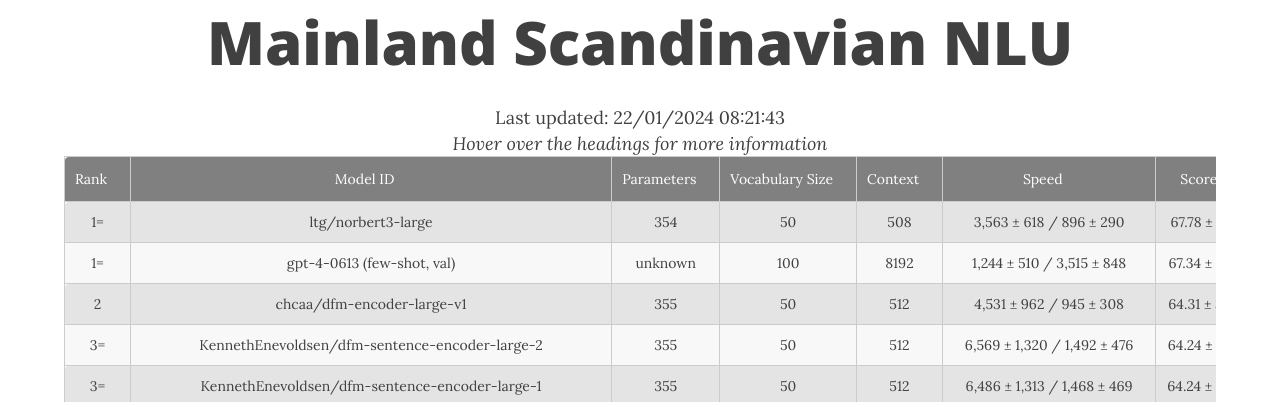
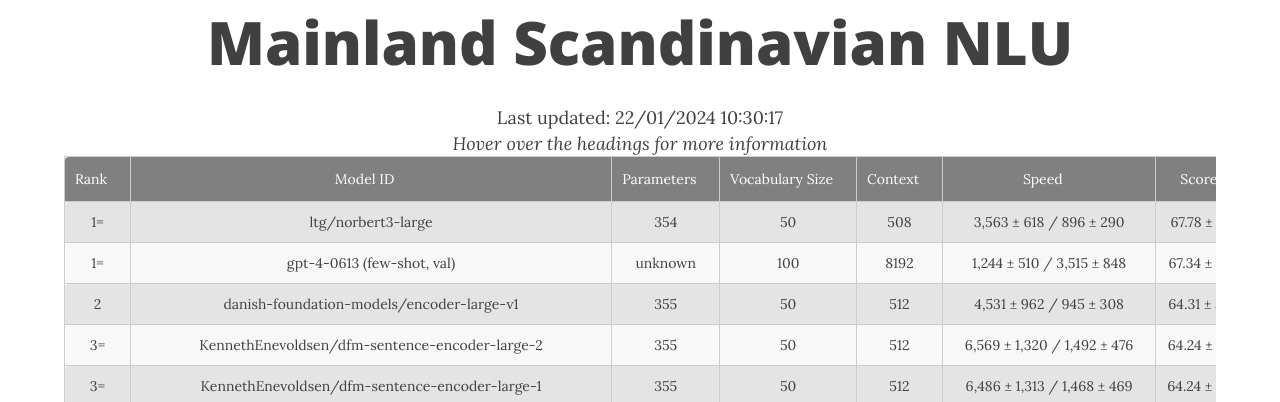
Before and after one commit to ScandEval/scandeval.github.io, a Jekyll site: the page built from mainland-scandinavian-nlu.md, in a window 1280 px wide and 943 px high. Shown: the part 121-523 px from the top of the window. Built offline with Jekyll 4.4.1, drawn with Linux system fonts in a browser that asks for light colours; nearby versions of some CDN libraries.

Commit message:
feat: Rename dfm models

```diff
--- a/insular-scandinavian-nlu.csv
+++ b/insular-scandinavian-nlu.csv
@@ -46,10 +46,10 @@
 33,dbmdz/bert-medium-historic-multilingual-cased,42.0,32,512,24291,31.38,21.69,41.08,58.9,0.27,5.9,80.58,1.58
 34,deepset/gbert-base,109.0,31,512,10570,31.02,21.35,40.69,56.38,0.98,6.69,80.48,0.89
 35,pdelobelle/robbert-v2-dutch-base,116.0,40,512,10249,30.45,21.04,39.86,58.15,-0.45,5.42,78.59,1.13
-36,chcaa/dfm-encoder-large-v1,355.0,50,512,4531,28.73,19.77,37.7,49.68,0.33,9.3,72.46,2.93
+36,danish-foundation-models/encoder-large-v1,355.0,50,512,4531,28.73,19.77,37.7,49.68,0.33,9.3,72.46,2.93
 37,KBLab/albert-base-swedish-cased-alpha,14.0,50,512,10936,26.93,16.56,37.3,42.07,0.27,7.35,73.8,0.81
 38,DDSC/roberta-base-scandinavian,125.0,50,512,9786,25.75,19.2,32.3,51.53,0.89,5.19,63.86,0.73
-39,chcaa/dfm-encoder-small-v1,22.0,96,128,5882,25.1,9.75,40.45,28.99,-0.17,0.42,79.97,0.93
+39,danish-foundation-models/encoder-small-v1,22.0,96,128,5882,25.1,9.75,40.45,28.99,-0.17,0.42,79.97,0.93
 40,Maltehb/aelaectra-danish-electra-small-uncased,14.0,32,128,3538,22.49,11.38,33.59,30.5,3.59,0.06,62.07,5.11
 41,sarnikowski/convbert-medium-small-da-cased,24.0,29,512,8299,22.34,10.71,33.97,25.35,1.4,5.37,59.66,8.28
 42,ltg/norbert2,125.0,50,512,14973,22.05,11.74,32.37,28.74,3.0,3.47,60.57,4.16
--- a/mainland-scandinavian-nlu.csv
+++ b/mainland-scandinavian-nlu.csv
@@ -1,7 +1,7 @@
 rank,model_id,num_model_parameters,vocabulary_size,max_sequence_length,speed,score,da_score,no_score,sv_score,dansk,angry_tweets,scala_da,scandiqa_da,norne_nb,norne_nn,norec,scala_nb,scala_nn,norquad,suc3,swerec,scala_sv,scandiqa_sv
 1,ltg/norbert3-large,354.0,50,508,3563,67.78,60.51,74.76,68.08,73.62,48.29,71.55,48.59,93.12,89.39,64.62,77.97,76.3,66.03,79.01,75.32,69.11,48.88
 1,"gpt-4-0613 (few-shot, val)",unknown,100,8192,1244,67.34,61.57,67.09,73.37,64.94,59.97,71.56,49.82,81.16,75.75,72.72,77.3,57.18,49.93,76.86,79.19,80.93,56.5
-2,chcaa/dfm-encoder-large-v1,355.0,50,512,4531,64.31,62.39,65.49,65.05,74.6,51.42,76.11,47.42,88.66,84.59,55.59,71.43,53.3,57.38,74.18,75.11,64.11,46.79
+2,danish-foundation-models/encoder-large-v1,355.0,50,512,4531,64.31,62.39,65.49,65.05,74.6,51.42,76.11,47.42,88.66,84.59,55.59,71.43,53.3,57.38,74.18,75.11,64.11,46.79
 3,KennethEnevoldsen/dfm-sentence-encoder-large-2,355.0,50,512,6569,64.24,62.98,66.24,63.52,75.3,55.12,76.34,45.15,86.78,83.28,58.73,70.73,59.58,56.04,71.86,74.67,62.77,44.77
 3,KennethEnevoldsen/dfm-sentence-encoder-large-1,355.0,50,512,6486,64.24,62.35,66.32,64.05,74.99,53.85,75.71,44.85,86.39,83.22,59.61,67.88,62.44,55.69,71.65,74.92,63.43,46.2
 3,google/rembert,576.0,250,256,3270,63.7,57.49,65.53,68.1,70.19,50.19,69.72,39.85,88.7,86.11,54.19,69.83,54.84,58.18,78.23,75.99,72.17,46.0
@@ -66,7 +66,7 @@
 46,Addedk/kbbert-distilled-cased,82.0,50,512,29698,40.23,31.25,31.65,57.79,57.84,31.18,13.25,22.73,81.82,75.89,33.42,14.99,13.63,0.0,80.12,71.28,51.58,28.16
 47,Twitter/twhin-bert-large,561.0,250,512,5028,39.54,36.67,34.32,47.61,66.39,39.36,7.06,33.88,86.26,80.1,34.17,12.11,4.28,11.74,74.26,63.35,16.07,36.77
 48,sentence-transformers/paraphrase-multilingual-MiniLM-L12-v2,118.0,250,512,17428,39.39,36.46,35.88,45.84,56.75,44.48,26.74,17.89,78.31,72.13,47.53,26.92,14.63,0.0,66.5,72.19,28.75,15.91
-49,chcaa/dfm-encoder-medium-v1,111.0,32,512,16130,38.23,45.02,35.66,34.0,63.42,39.91,51.01,25.76,68.66,61.77,36.56,31.23,5.4,22.56,49.62,58.7,2.23,25.45
+49,danish-foundation-models/encoder-medium-v1,111.0,32,512,16130,38.23,45.02,35.66,34.0,63.42,39.91,51.01,25.76,68.66,61.77,36.56,31.23,5.4,22.56,49.62,58.7,2.23,25.45
 50,Addedk/mbert-swedish-distilled-cased,135.0,120,512,26091,38.07,32.06,35.05,47.12,56.36,31.16,21.08,19.63,82.98,76.65,30.38,21.99,19.06,9.47,73.41,62.1,34.86,18.1
 51,jannikskytt/MeDa-Bert,111.0,32,511,16114,38.05,44.97,36.99,32.2,64.64,44.62,47.47,23.14,71.69,60.0,38.94,30.32,7.99,24.02,48.32,53.98,3.33,23.15
 52,sarnikowski/electra-small-discriminator-da-256-cased,13.0,29,512,20340,37.93,43.66,33.65,36.49,60.63,24.38,68.58,21.03,73.15,66.34,29.97,40.79,25.08,1.93,52.79,57.93,14.72,20.54
--- a/mainland-scandinavian-nlu.md
+++ b/mainland-scandinavian-nlu.md
@@ -3,7 +3,7 @@
 title: Mainland Scandinavian NLU
 ---
 
-<center>Last updated: 22/01/2024 08:21:43</center>
+<center>Last updated: 22/01/2024 10:30:17</center>
 <center><i>Hover over the headings for more information</i></center>
 
 <div class="table-wrapper centered">
@@ -94,7 +94,7 @@
   </tr>
   <tr>
    <td class="rank">2</td> <!-- Rank -->
-   <td>chcaa/dfm-encoder-large-v1</td> <!-- Model ID -->
+   <td>danish-foundation-models/encoder-large-v1</td> <!-- Model ID -->
    <td class="num_model_parameters">355</td> <!-- Number of trainable parameters -->
    <td class="vocabulary_size">50</td> <!-- Size of the model's vocabulary -->
    <td class="max_sequence_length">512</td> <!-- Maximum sequence length of the model-->
@@ -1784,7 +1784,7 @@
   </tr>
   <tr>
    <td class="rank">49</td> <!-- Rank -->
-   <td>chcaa/dfm-encoder-medium-v1</td> <!-- Model ID -->
+   <td>danish-foundation-models/encoder-medium-v1</td> <!-- Model ID -->
    <td class="num_model_parameters">111</td> <!-- Number of trainable parameters -->
    <td class="vocabulary_size">32</td> <!-- Size of the model's vocabulary -->
    <td class="max_sequence_length">512</td> <!-- Maximum sequence length of the model-->
```
Also changed, not shown: dutch-nlu.md (+1 -1 lines), english-nlu.md (+1 -1 lines), german-nlu.md (+1 -1 lines), insular-scandinavian-nlu.md (+3 -3 lines).
